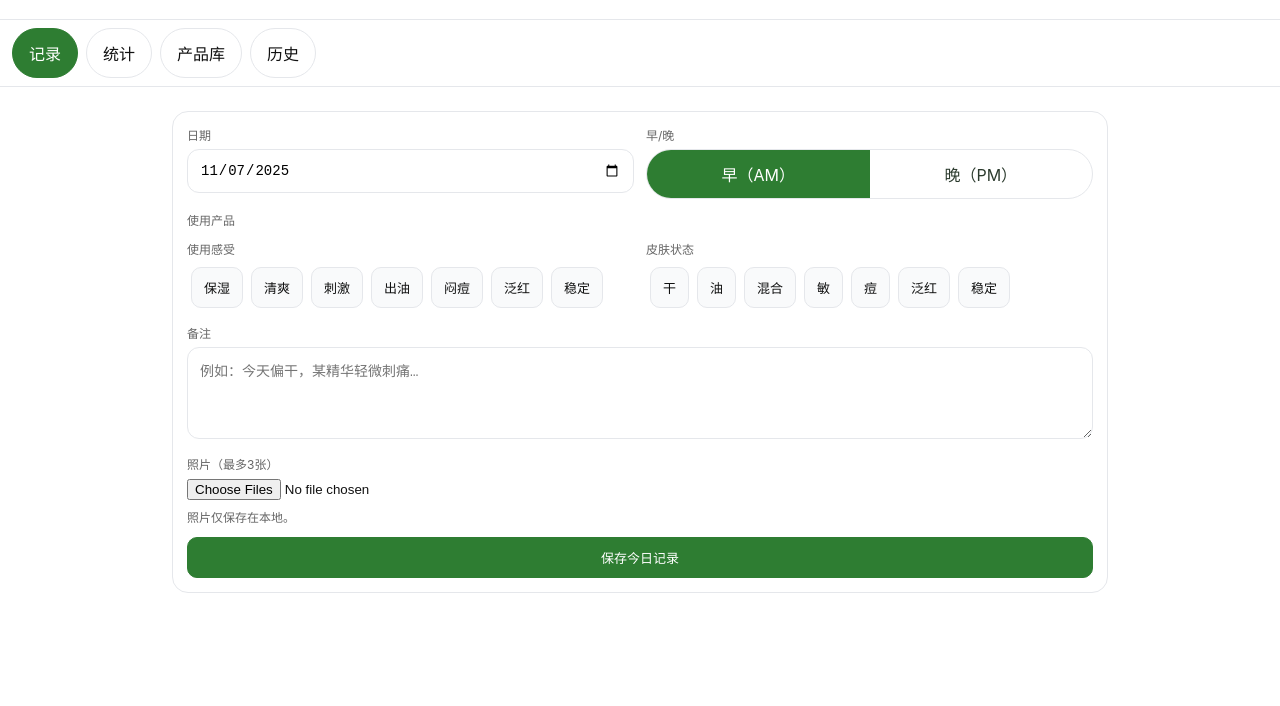
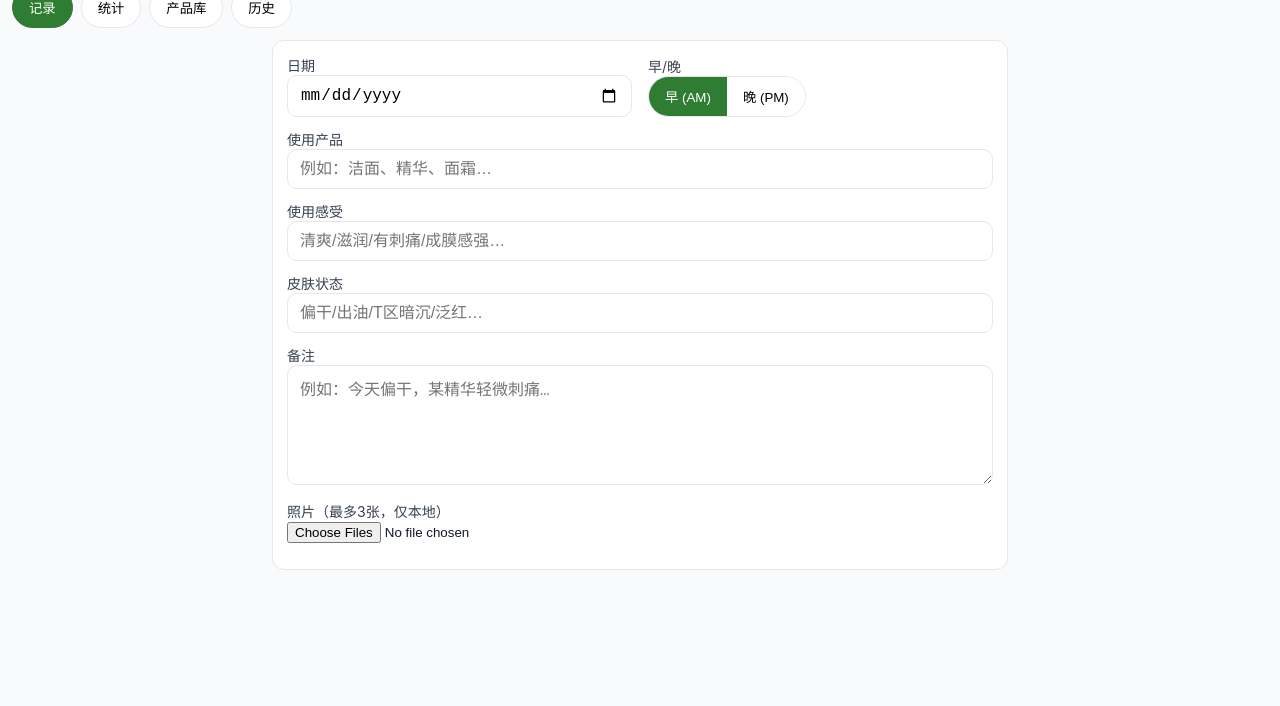
Before and after one commit to wlu29364-hash/skincare-app, a plain HTML site: page index.html in a window 1280 px wide. Shown: the part 94-800 px from the top of the page. Drawn offline with Linux system fonts and the light colour scheme.

Commit message:
Update index.html

```diff
--- a/index.html
+++ b/index.html
@@ -1,137 +1,115 @@
 <!doctype html>
 <html lang="zh-CN">
 <head>
-<meta charset="utf-8"/>
-<meta name="viewport" content="width=device-width, initial-scale=1, viewport-fit=cover, maximum-scale=1, user-scalable=no"/>
+  <meta charset="utf-8" />
+  <meta
+    name="viewport"
+    content="width=device-width, initial-scale=1.0, viewport-fit=cover"
+  />
   <title>护肤记录</title>
-<link rel="manifest" href="/manifest.webmanifest">
-<meta name="theme-color" content="#2e7d32">
-<link rel="icon" href="/icons/icon-192.png">
+
+  <!-- PWA 相关 -->
+  <link rel="manifest" href="./manifest.webmanifest?v=13" />
+  <meta name="theme-color" content="#2e7d32" />
+  <link rel="icon" href="./icon-192.png?v=13" />
+  <link rel="apple-touch-icon" href="./icon-192.png?v=13" />
+
+  <!-- 简单样式（保留你原来的 class/结构习惯） -->
   <style>
-:root{--line:#e5e7eb;--accent:#2e7d32;--muted:#666}
-*{box-sizing:border-box;-webkit-tap-highlight-color:transparent;touch-action:manipulation;pointer-events:auto!important}
-html,body{margin:0;font-family:-apple-system,BlinkMacSystemFont,'Segoe UI',Roboto,Noto Sans SC,Arial;background:#fff;color:#111}
-a{text-decoration:none;color:inherit}
-.hide{display:none}
-header{background:#fff;border-bottom:1px solid var(--line);padding:12px 16px;display:flex;gap:10px;align-items:center;position:sticky;top:0;z-index:10}
-.ver{margin-left:auto;font-size:12px;color:#2e7d32;background:#e9f5ec;border:1px solid #cfe9d6;padding:4px 8px;border-radius:999px}
-.tabs{display:flex;gap:8px;overflow:auto;padding:8px 12px;background:#fff;position:sticky;top:52px;z-index:9;border-bottom:1px solid var(--line)}
-.tab{padding:12px 16px;border:1px solid var(--line);border-radius:999px;background:#fff}
-.tab.active{background:var(--accent);color:#fff;border-color:#2e7d32}
-main{padding:12px 12px 24px;max-width:960px;margin:0 auto}
-.card{border:1px solid var(--line);border-radius:16px;padding:14px;margin:12px 0;background:#fff}
-.row{display:grid;grid-template-columns:1fr 1fr;gap:12px}
-label{font-size:12px;color:var(--muted);display:block;margin-bottom:6px}
-input[type=date],input[type=text],textarea,select{width:100%;padding:12px;border:1px solid var(--line);border-radius:12px;font-size:14px;background:#fff}
-textarea{min-height:92px;resize:vertical}
-.btn{display:inline-block;padding:10px 12px;border-radius:10px;border:1px solid var(--line);background:#f9fafb;font-size:13px}
-.btn.primary{background:#2e7d32;color:#fff;border-color:#2e7d32}
-.btn.ghost{background:#fff}
-.list .item{border:1px solid var(--line);border-radius:12px;padding:10px;margin:8px 0}
-.badge{background:#f3f4f6;border:1px solid var(--line);padding:4px 8px;border-radius:999px;font-size:12px;margin-right:6px}
-.muted{color:#666;font-size:12px}
-.toast{position:fixed;left:50%;transform:translateX(-50%);bottom:90px;background:#111;color:#fff;padding:10px 14px;border-radius:999px;font-size:12px;opacity:0;transition:opacity .2s ease;z-index:9999}
-.seg{display:flex;gap:0;border:1px solid var(--line);border-radius:999px;overflow:hidden;width:100%;background:#fff}
-.seg a{flex:1;padding:12px 0;text-align:center}
-.seg .on{background:#2e7d32;color:#fff}
-.seg .off{color:#2b3a2d}
-.grid2{display:grid;grid-template-columns:1fr auto;gap:8px;align-items:center}
-ol.rank{margin:0;padding-left:18px}
-ol.rank li{margin:6px 0}
-img.preview{width:84px;height:84px;object-fit:cover;border-radius:12px;border:1px solid var(--line);margin-right:6px}
-summary{cursor:pointer;list-style:none}
-summary::-webkit-details-marker{display:none}
-.item-head{display:flex;justify-content:space-between;align-items:center}
-.kv{display:flex;flex-wrap:wrap;gap:8px;margin-top:6px}
-.kv .badge{margin-bottom:4px}
+    :root { --line:#e5e7eb; --bg:#f9fafb; --accent:#2e7d32; --text:#111827; }
+    * { box-sizing:border-box; -webkit-tap-highlight-color:transparent; }
+    html,body { margin:0; background:var(--bg); color:var(--text);
+      font-family:-apple-system,BlinkMacSystemFont,"Segoe UI",Roboto,Helvetica,Arial,"PingFang SC","Hiragino Sans GB","Microsoft YaHei",sans-serif; }
+    header { background:#fff; border-bottom:1px solid var(--line); padding:14px 16px; display:flex; align-items:center; gap:12px; }
+    header h1 { margin:0; font-size:28px; font-weight:700; }
+    .badge { margin-left:auto; font-size:12px; background:#e8f5e9; color:#2e7d32; padding:4px 8px; border-radius:999px; }
+    .tabs { display:flex; gap:8px; padding:12px 12px 0; overflow-x:auto; }
+    .tab { padding:10px 16px; border-radius:999px; background:#fff; border:1px solid var(--line); cursor:pointer; user-select:none; }
+    .tab.active { background:var(--accent); color:#fff; border-color:var(--accent); }
+    main { max-width:760px; margin:0 auto; padding:12px; }
+    .card { background:#fff; border:1px solid var(--line); border-radius:12px; padding:14px; }
+    .row { display:flex; gap:12px; align-items:center; flex-wrap:wrap; }
+    label { font-size:14px; color:#374151; }
+    input[type="text"], input[type="date"], textarea, select {
+      width:100%; padding:10px 12px; border:1px solid var(--line); border-radius:10px; background:#fff; font-size:16px;
+    }
+    textarea { min-height:120px; resize:vertical; }
+    .seg { display:inline-flex; border:1px solid var(--line); border-radius:999px; overflow:hidden; }
+    .seg button { padding:10px 16px; border:0; background:#fff; }
+    .seg button.active { background:var(--accent); color:#fff; }
+    .actions { padding-top:12px; }
+    .btn { display:inline-flex; align-items:center; justify-content:center; padding:12px 18px; border-radius:10px; border:0; cursor:pointer; }
+    .btn.primary { background:var(--accent); color:#fff; width:100%; }
+    .hide { display:none !important; }
+    .toast { position:fixed; left:50%; bottom:24px; transform:translateX(-50%); background:#111827; color:#fff; padding:10px 14px; border-radius:10px; font-size:14px; opacity:0; pointer-events:none; transition:.25s; }
+    .toast.show { opacity:1; }
   </style>
 </head>
 <body>
   <header>
     <h1>护肤记录</h1>
-  <span class="ver">v3.2.1</span>
+    <span class="badge" id="ver">v3.2.1</span>
   </header>
 
-<div class="tabs">
-  <a class="tab active" data-tab="log" href="#tab=log">记录</a>
-  <a class="tab" data-tab="stats" href="#tab=stats">统计</a>
-  <a class="tab" data-tab="products" href="#tab=products">产品库</a>
-  <a class="tab" data-tab="history" href="#tab=history">历史</a>
-</div>
+  <!-- 顶部四个页签 -->
+  <nav class="tabs" id="tabs">
+    <button class="tab active" data-tab="record" id="tab-record">记录</button>
+    <button class="tab" data-tab="stats" id="tab-stats">统计</button>
+    <button class="tab" data-tab="products" id="tab-products">产品库</button>
+    <button class="tab" data-tab="history" id="tab-history">历史</button>
+  </nav>
 
   <main>
-  <section id="log">
-    <div class="card">
-      <div class="row">
-        <div><label>日期</label><input id="date" type="date"/></div>
-        <div><label>早/晚</label>
-          <div class="seg" role="tablist" aria-label="早晚切换">
-            <a id="amBtn" class="on" href="#am=1">早（AM）</a>
-            <a id="pmBtn" class="off" href="#am=0">晚（PM）</a>
+    <!-- 记录页 -->
+    <section id="record" class="card">
+      <div class="row" style="gap:16px">
+        <div style="flex:1 1 220px">
+          <label for="date">日期</label>
+          <input id="date" type="date" />
+        </div>
+        <div style="flex:1 1 220px">
+          <label>早/晚</label><br />
+          <div class="seg" role="group" aria-label="AM/PM">
+            <button type="button" id="amBtn" class="active">早 (AM)</button>
+            <button type="button" id="pmBtn">晚 (PM)</button>
           </div>
         </div>
       </div>
-      <div style="margin-top:12px;">
-        <label>使用产品</label><div id="productChips" class="chips"></div>
-      </div>
-      <div class="row" style="margin-top:12px;">
-        <div><label>使用感受</label><div id="feelChips" class="chips"></div></div>
-        <div><label>皮肤状态</label><div id="stateChips" class="chips"></div></div>
-      </div>
-      <div style="margin-top:12px;"><label>备注</label><textarea id="notes" placeholder="例如：今天偏干，某精华轻微刺痛…"></textarea></div>
-      <div style="margin-top:12px;">
-        <label>照片（最多3张）</label>
-        <input id="photos" type="file" accept="image/*" multiple /><div id="previews" class="chips" style="margin-top:8px;"></div>
-        <div class="muted">照片仅保存在本地。</div>
-      </div>
-      <div style="margin-top:12px;"><a id="saveLog" class="btn primary" style="width:100%;text-align:center" href="#save=1">保存今日记录</a></div>
-    </div>
-  </section>
 
-  <section id="stats" class="hide">
-    <div class="card">
-      <div class="grid2"><h3>面膜使用次数</h3><span id="maskCount" class="badge">0 次</span></div>
-      <div class="muted">依据“面膜”分类统计（全部时间）。</div>
-    </div>
-    <div class="card"><h3>近30天·产品使用TOP10</h3><ol id="topUsage" class="rank"></ol><div class="muted">统计最近 30 天记录。</div></div>
-  </section>
-
-  <section id="products" class="hide">
-    <div class="card">
-      <h3>新增产品</h3>
-      <div class="row">
-        <div><label>名称</label><input id="pname" type="text" placeholder="例如：××修护精华" autocomplete="off"/></div>
-        <div><label>类别</label>
-          <select id="pcat">
-            <option>洗面奶</option><option>爽肤水/化妆水</option><option>精华</option><option>乳液</option>
-            <option>面霜</option><option>眼霜</option><option>防晒</option><option>面膜</option><option>油/膏体</option><option>其他</option>
-          </select>
+      <div class="row" style="margin-top:12px">
+        <div style="flex:1 1 100%">
+          <label for="productsInput">使用产品</label>
+          <input id="productsInput" type="text" placeholder="例如：洁面、精华、面霜…" />
         </div>
       </div>
-      <div style="margin-top:8px;"><a id="addProduct" class="btn primary" style="width:100%;text-align:center" href="#add=1">添加到产品库</a></div>
+
+      <div class="row" style="margin-top:12px">
+        <div style="flex:1 1 100%">
+          <label for="feeling">使用感受</label>
+          <input id="feeling" type="text" placeholder="清爽/滋润/有刺痛/成膜感强…" />
         </div>
-    <div class="card"><h3>产品库</h3><div id="plist" class="list"></div></div>
-  </section>
+      </div>
 
-  <section id="history" class="hide">
-    <div class="card">
-      <div style="display:flex;gap:8px;justify-content:flex-end;margin-bottom:8px;">
-        <a class="btn ghost" href="#export=csv">导出CSV</a><a class="btn" href="#clear=all">清空全部</a>
+      <div class="row" style="margin-top:12px">
+        <div style="flex:1 1 100%">
+          <label for="skin">皮肤状态</label>
+          <input id="skin" type="text" placeholder="偏干/出油/T区暗沉/泛红…" />
         </div>
-      <div id="hlist" class="list"></div><div class="muted">（建议定期导出 CSV 备份）</div>
       </div>
-  </section>
-</main>
-<div id="toast" class="toast">操作成功</div>
-<script src="/app.js" defer></script>
-<script>
-  (function(){
-    if ('serviceWorker' in navigator) {
-      window.addEventListener('load', function(){
-        navigator.serviceWorker.register('./sw.js', { scope: './' })
-          .catch(function(e){ console.log('SW reg failed', e); });
-      });
-    }
-  })();
-  </script>
-</body></html>
+
+      <div class="row" style="margin-top:12px">
+        <div style="flex:1 1 100%">
+          <label for="note">备注</label>
+          <textarea id="note" placeholder="例如：今天偏干，某精华轻微刺痛…"></textarea>
+        </div>
+      </div>
+
+      <div class="row" style="margin-top:12px">
+        <div style="flex:1 1 100%">
+          <label for="photos">照片（最多3张，仅本地）</label><br />
+          <input id="photos" type="file" accept="image/*" multiple />
+        </div>
+      </div>
+
+      <div class="actions">
+        <button id="saveBtn" class="btn primar
```
Lines whose indentation alone changed are shown as unchanged.
